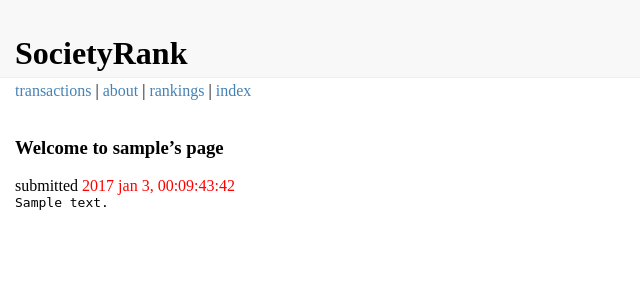
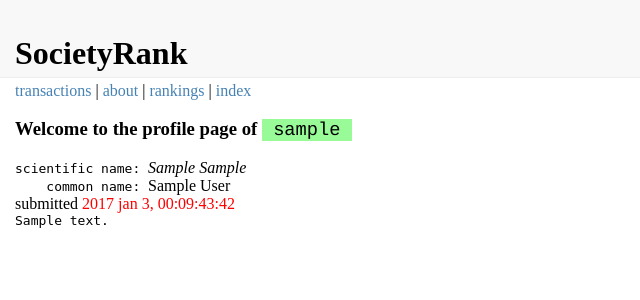
Before and after one commit to ptrgyd/societyrank, a Flask app: page /profile/1 in a window 1280 px wide. Shown: the top 300 px of the page, without its empty margins (0-640 px from the left). Run offline with Flask 2, Linux system fonts and the light colour scheme; tables that the repository leaves empty hold one stand-in row (values such as "Sample post"); some libraries are stand-ins or nearby versions.

Commit message:
cleanup; removal of unnecessary Profilee class

```diff
--- a/app.py
+++ b/app.py
@@ -50,10 +50,8 @@ class Person(db.Model):
     nickname = db.Column(db.String(50))
     score = db.Column(db.Integer,default=800)
     last_change = db.Column(db.Integer,default=0)
-    profile_id = db.Column(db.Integer,db.ForeignKey('profilee.id'),nullable=True)
-
-    # this is the attribute you call to get to Profile >> ryan.profile.descrip
-    profilee = db.relationship('Profilee',foreign_keys=[profile_id])
+    firstname = db.Column(db.String(50))
+    lastname = db.Column(db.String(50))
 
 class User(UserMixin,db.Model):
     id = db.Column(db.Integer,primary_key=True)
@@ -86,22 +84,13 @@ class ScoreHistory(db.Model):
 
     person = db.relationship('Person',foreign_keys=[person_id])
 
-class Profilee(db.Model):
-    id = db.Column(db.Integer,primary_key=True)
-    descrip = db.Column(db.String(1050))
-    comments_id = db.Column(db.Integer,db.ForeignKey('comments.profile_id'))
-    person_id = db.Column(db.Integer,db.ForeignKey('person.profile_id'))
-
-    comments = db.relationship('Comments',foreign_keys=[comments_id])
-    person = db.relationship('Person',foreign_keys=[person_id])
-
 class Comments(db.Model):
     id = db.Column(db.Integer,primary_key=True)
-    profile_id = db.Column(db.Integer,db.ForeignKey('profilee.id'))
+    person_id = db.Column(db.Integer,db.ForeignKey('person.id'))
     commenter_id = db.Column(db.Integer,db.ForeignKey('user.id'))
     comment = db.Column(db.String(280))
 
-    about = db.relationship('Profilee',foreign_keys=[profile_id])
+    about = db.relationship('Person',foreign_keys=[person_id])
     made_by = db.relationship('User',foreign_keys=[commenter_id])
 
 
@@ -149,32 +138,32 @@ def logout():
     return redirect(url_for('index'))
 
 
-@app.route('/profile/<profile_id>',methods=['GET','POST'])
-def profile(profile_id):
-    profile_id = int(profile_id)
-    person = Person.query.filter_by(id=profile_id).first()
-    comments = Comments.query.filter_by(profile_id=profile_id).order_by(desc(Comments.id)).all()
+@app.route('/profile/<person_id>',methods=['GET','POST'])
+def profile(person_id):
+    person_id = int(person_id)
+    person = Person.query.filter_by(id=person_id).first()
+    comments = Comments.query.filter_by(person_id=person_id).order_by(desc(Comments.id)).all()
 
     commentbox = CommentBox()
 
     if commentbox.validate_on_submit():
         current_user.comments_left = decrement(current_user.comments_left)
 
-        if profile_id == 6:
+        if person_id == 6:
             comment = random.choice(pete_comments)
         else:
             comment = commentbox.comment.data
 
-        new_comment = Comments(profile_id=profile_id,
+        new_comment = Comments(person_id=person_id,
                                commenter_id=current_user.id,
                                comment=comment)
 
         db.session.add(new_comment)
         db.session.commit()
 
-        return redirect(url_for('profile',profile_id=profile_id))
+        return redirect(url_for('profile',person_id=person_id))
 
-    return render_template('profile.html',comments=comments,person=person,profile_id=profile_id,current_user=current_user,commentbox=commentbox)
+    return render_template('profile.html',comments=comments,person=person,person_id=person_id,current_user=current_user,commentbox=commentbox)
 
 pete_comments = ['You are a god -- A GOLDEN GOD!',
                  'You are a god -- A GOLDEN GOD!',
--- a/templates/layout.html
+++ b/templates/layout.html
@@ -8,6 +8,11 @@ html, body {
 h1 {
     margin: 0;
     padding: 25 0 5 0;
+    border: 0;
+    outline: 0;}
+h3 {
+    margin: 0;
+    padding: 0 0 0 0;
     border: 0;
     outline: 0;}
 #container {
--- a/templates/profile.html
+++ b/templates/profile.html
@@ -2,10 +2,12 @@
 
 {% block content %}
 
-<span style="color:;"><h3>Welcome to {{person.nickname}}&rsquo;s page</h3></span>
-
-{% if current_user.is_anonymous == False and current_user.person_id != profile_id|int %}
+<span style="color:;"><h3>Welcome to the profile page of <span style="font-family:courier;font-weight:100;background-color:palegreen;">&nbsp;{{person.nickname}}&nbsp;</span></h3></span><br />
+<span style="font-family:monospace;">scientific name: </span><i>{{person.genus}} {{person.species}}</i><br />
+<span style="font-family:monospace;">&nbsp;&nbsp;&nbsp;&nbsp;common name: </span>{{person.firstname}} {{person.lastname}}<br />
+{% if current_user.is_anonymous == False and current_user.person_id != person_id|int %}
   {% if current_user.comments_left > 0 %}
+  <br />
   Leave an anonymous comment&#128527; You have {{current_user.comments_left}} left.<br />
       <form action="" method="post">
           {{ commentbox.hidden_tag() }}
@@ -13,7 +15,7 @@
           {% for x in commentbox.comment.errors %}
           <br /><span style="color:red;background-color:floralwhite;">{{ x }}</span>
           {% endfor %}
-          <input type="hidden" name="profile_id" value="{{profile_id}}" />
+          <input type="hidden" name="person_id" value="{{person_id}}" />
           <input type="hidden" value="just a spacer" /><br />
           {{ commentbox.submit }}
       </form>
--- a/templates/rankings.html
+++ b/templates/rankings.html
@@ -13,7 +13,7 @@ you worried broh?<br /><br />
 
 <ol style="margin:0 0 0 -9;">
 {% for x in current_rankings %}
-<li><span style="color:steelblue;">{{x.genus}} {{x.species}}</span>, <span style="font-family:monospace;">{{x.score}}</span></li>
+<li><a href="/profile/{{x.id}}">{{x.genus}} {{x.species}}</a>, <span style="font-family:monospace;">{{x.score}}</span></li>
 {% endfor %}
 </ol>
 
```
